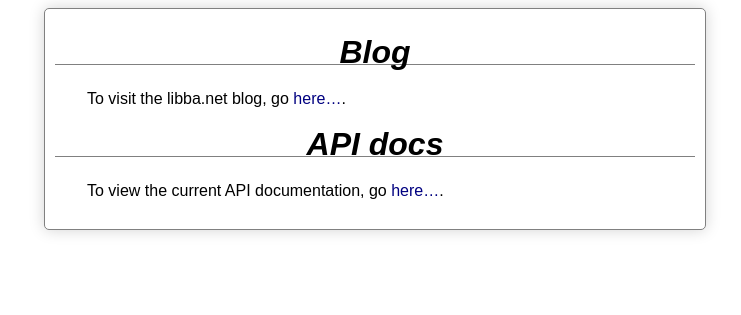
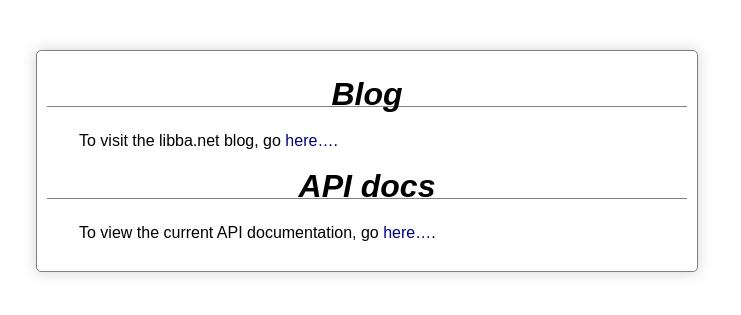
Before and after one commit to Library-Distribution/about.libba.net, a Jekyll site: the page built from index.markdown, in a window 1280 px wide. Shown: the top 315 px of the page, without its empty margins (273-1014 px from the left). Built offline with Jekyll 4.4.1, drawn with Linux system fonts in a browser that asks for light colours; Markdown is read by kramdown in place of the engine named in the settings.

Commit message:
style: update margins

```diff
--- a/style/default.css
+++ b/style/default.css
@@ -2,6 +2,7 @@ body {
 	background-color: white;
 	width: 100%;
 	font-family: sans-serif;
+	margin: 0;
 }
 
 #page-content {
@@ -9,7 +10,7 @@ body {
 	border: solid gray 1px;
 	padding: 10px;
 	width: 50%;
-	margin: auto;
+	margin: 50px auto;
 
 	text-align: justify;
 	line-height: 150%;
```
